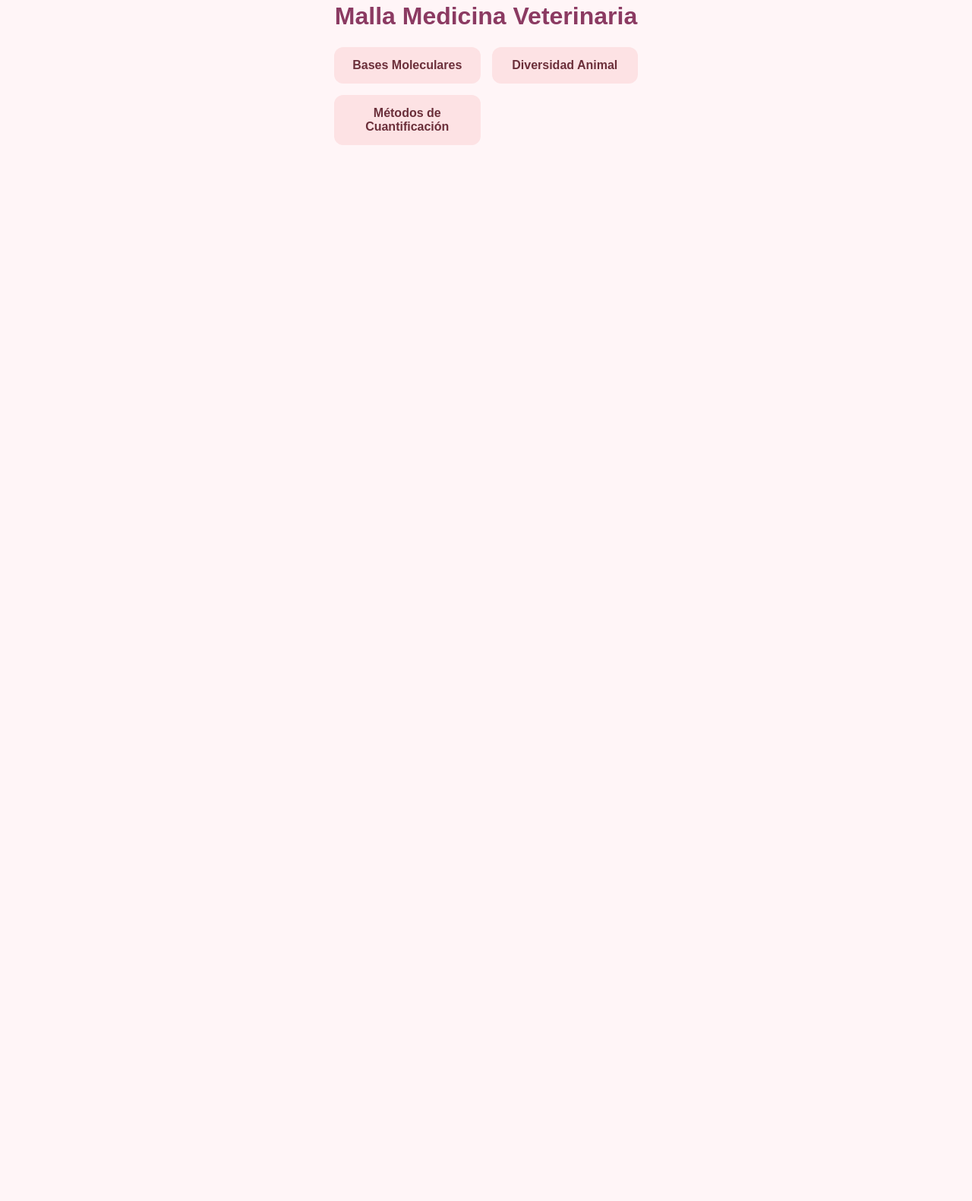
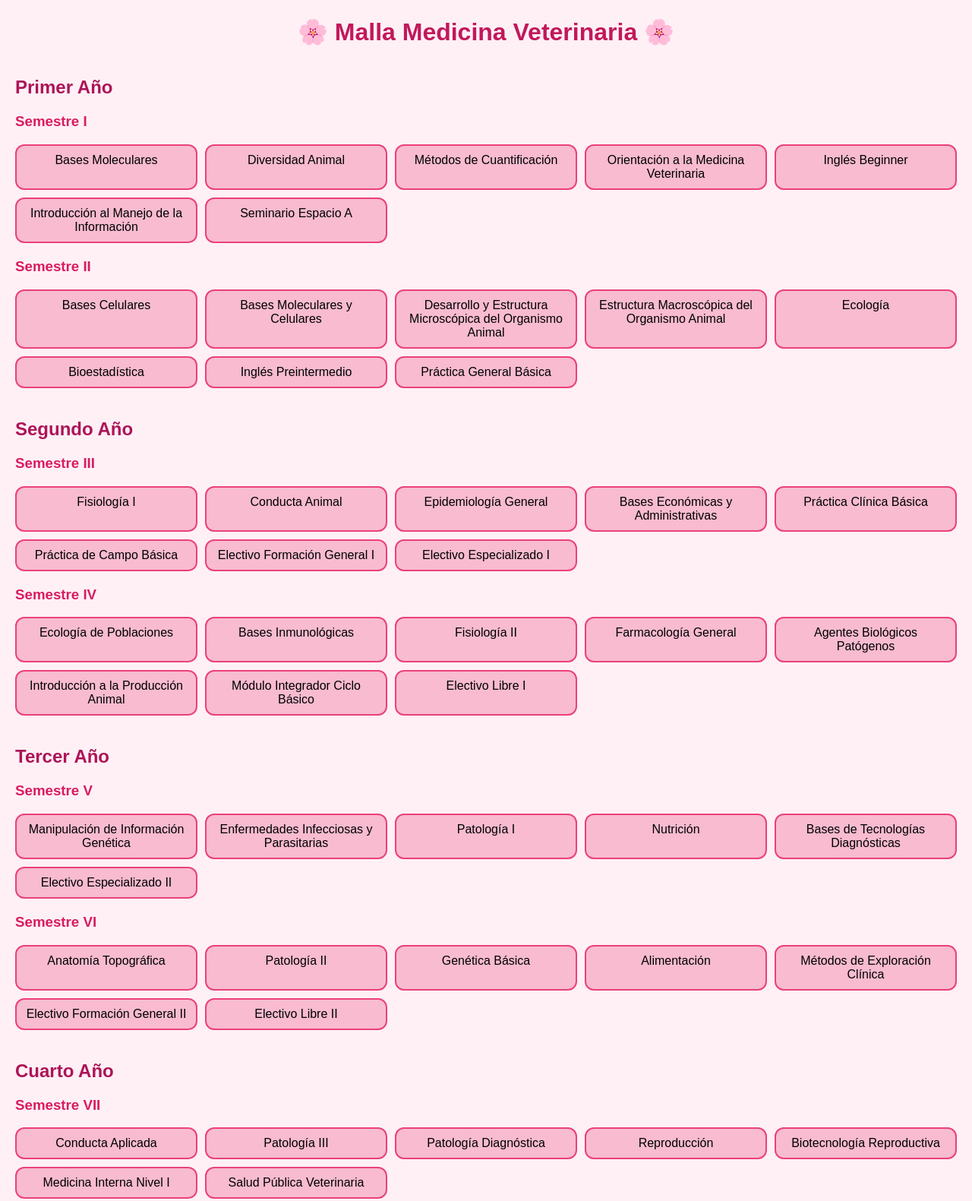
Before and after one commit to emiliazavalam-ship-it/malla-interactiva, a plain HTML site: page index.html in a window 1280 px wide. Shown: the part 18-1599 px from the top of the page at 76% size. Before the commit the page ends 800 px from the top, so only its background shows below. Drawn offline with Linux system fonts and the light colour scheme.

Commit message:
Actualizar index.html

```diff
--- a/index.html
+++ b/index.html
@@ -3,18 +3,192 @@
 <head>
   <meta charset="UTF-8">
   <title>Malla Medicina Veterinaria</title>
-  <link rel="stylesheet" href="style.css">
+
+  <style>
+    body {
+      font-family: Arial, sans-serif;
+      background-color: #fff0f6;
+      margin: 0;
+      padding: 20px;
+    }
+
+    h1 {
+      text-align: center;
+      color: #c2185b;
+    }
+
+    h2 {
+      color: #ad1457;
+      margin-top: 40px;
+    }
+
+    h3 {
+      color: #d81b60;
+      margin-top: 20px;
+    }
+
+    .semestre {
+      display: grid;
+      grid-template-columns: repeat(auto-fill, minmax(220px, 1fr));
+      gap: 10px;
+      margin-bottom: 20px;
+    }
+
+    .ramo {
+      background-color: #f8bbd0;
+      border: 2px solid #ec407a;
+      border-radius: 12px;
+      padding: 10px;
+      text-align: center;
+      cursor: pointer;
+      transition: 0.3s;
+    }
+
+    .ramo:hover {
+      background-color: #f48fb1;
+    }
+
+    .ramo.aprobado {
+      background-color: #ce93d8;
+      text-decoration: line-through;
+      color: white;
+    }
+  </style>
 </head>
+
 <body>
 
-<h1>Malla Medicina Veterinaria</h1>
+<h1>🌸 Malla Medicina Veterinaria 🌸</h1>
 
-<div class="malla">
-  <div class="ramo" onclick="marcar(this)">Bases Moleculares</div>
-  <div class="ramo" onclick="marcar(this)">Diversidad Animal</div>
-  <div class="ramo" onclick="marcar(this)">Métodos de Cuantificación</div>
+<h2>Primer Año</h2>
+
+<h3>Semestre I</h3>
+<div class="semestre">
+  <div class="ramo">Bases Moleculares</div>
+  <div class="ramo">Diversidad Animal</div>
+  <div class="ramo">Métodos de Cuantificación</div>
+  <div class="ramo">Orientación a la Medicina Veterinaria</div>
+  <div class="ramo">Inglés Beginner</div>
+  <div class="ramo">Introducción al Manejo de la Información</div>
+  <div class="ramo">Seminario Espacio A</div>
 </div>
 
-<script src="script.js"></script>
+<h3>Semestre II</h3>
+<div class="semestre">
+  <div class="ramo">Bases Celulares</div>
+  <div class="ramo">Bases Moleculares y Celulares</div>
+  <div class="ramo">Desarrollo y Estructura Microscópica del Organismo Animal</div>
+  <div class="ramo">Estructura Macroscópica del Organismo Animal</div>
+  <div class="ramo">Ecología</div>
+  <div class="ramo">Bioestadística</div>
+  <div class="ramo">Inglés Preintermedio</div>
+  <div class="ramo">Práctica General Básica</div>
+</div>
+
+<h2>Segundo Año</h2>
+
+<h3>Semestre III</h3>
+<div class="semestre">
+  <div class="ramo">Fisiología I</div>
+  <div class="ramo">Conducta Animal</div>
+  <div class="ramo">Epidemiología General</div>
+  <div class="ramo">Bases Económicas y Administrativas</div>
+  <div class="ramo">Práctica Clínica Básica</div>
+  <div class="ramo">Práctica de Campo Básica</div>
+  <div class="ramo">Electivo Formación General I</div>
+  <div class="ramo">Electivo Especializado I</div>
+</div>
+
+<h3>Semestre IV</h3>
+<div class="semestre">
+  <div class="ramo">Ecología de Poblaciones</div>
+  <div class="ramo">Bases Inmunológicas</div>
+  <div class="ramo">Fisiología II</div>
+  <div class="ramo">Farmacología General</div>
+  <div class="ramo">Agentes Biológicos Patógenos</div>
+  <div class="ramo">Introducción a la Producción Animal</div>
+  <div class="ramo">Módulo Integrador Ciclo Básico</div>
+  <div class="ramo">Electivo Libre I</div>
+</div>
+
+<h2>Tercer Año</h2>
+
+<h3>Semestre V</h3>
+<div class="semestre">
+  <div class="ramo">Manipulación de Información Genética</div>
+  <div class="ramo">Enfermedades Infecciosas y Parasitarias</div>
+  <div class="ramo">Patología I</div>
+  <div class="ramo">Nutrición</div>
+  <div class="ramo">Bases de Tecnologías Diagnósticas</div>
+  <div class="ramo">Electivo Especializado II</div>
+</div>
+
+<h3>Semestre VI</h3>
+<div class="semestre">
+  <div class="ramo">Anatomía Topográfica</div>
+  <div class="ramo">Patología II</div>
+  <div class="ramo">Genética Básica</div>
+  <div class="ramo">Alimentación</div>
+  <div class="ramo">Métodos de Exploración Clínica</div>
+  <div class="ramo">Electivo Formación General II</div>
+  <div class="ramo">Electivo Libre II</div>
+</div>
+
+<h2>Cuarto Año</h2>
+
+<h3>Semestre VII</h3>
+<div class="semestre">
+  <div class="ramo">Conducta Aplicada</div>
+  <div class="ramo">Patología III</div>
+  <div class="ramo">Patología Diagnóstica</div>
+  <div class="ramo">Reproducción</div>
+  <div class="ramo">Biotecnología Reproductiva</div>
+  <div class="ramo">Medicina Interna Nivel I</div>
+  <div class="ramo">Salud Pública Veterinaria</div>
+</div>
+
+<h3>Semestre VIII</h3>
+<div class="semestre">
+  <div class="ramo">Planificación</div>
+  <div class="ramo">Gestión Ambiental</div>
+  <div class="ramo">Inocuidad de Alimentos</div>
+  <div class="ramo">Manejo Productivo</div>
+  <div class="ramo">Obstetricia y Ginecología</div>
+  <div class="ramo">Módulo Integrador Pre-Profesional</div>
+  <div class="ramo">Práctica Pre Profesional</div>
+</div>
+
+<h2>Quinto Año</h2>
+
+<h3>Semestre IX</h3>
+<div class="semestre">
+  <div class="ramo">Control y Aseguramiento de la Calidad de los Alimentos</div>
+  <div class="ramo">Impacto Ambiental</div>
+  <div class="ramo">Medicina Interna Nivel II</div>
+  <div class="ramo">Anestesiología y Cirugía I</div>
+  <div class="ramo">Anestesiología y Cirugía II</div>
+  <div class="ramo">Patología en Explotaciones Masivas</div>
+  <div class="ramo">Bases Legislativas</div>
+  <div class="ramo">Taller de Titulación</div>
+</div>
+
+<h3>Semestre X</h3>
+<div class="semestre">
+  <div class="ramo">Internado Medicina Veterinaria</div>
+  <div class="ramo">Internado Producción Animal</div>
+  <div class="ramo">Internado Medicina Preventiva</div>
+  <div class="ramo">Práctica Profesional</div>
+</div>
+
+<script>
+  const ramos = document.querySelectorAll('.ramo');
+
+  ramos.forEach(ramo => {
+    ramo.addEventListener('click', () => {
+      ramo.classList.toggle('aprobado');
+    });
+  });
+</script>
+
 </body>
 </html>
```
